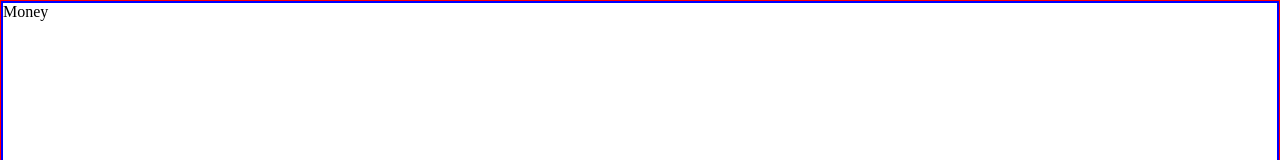
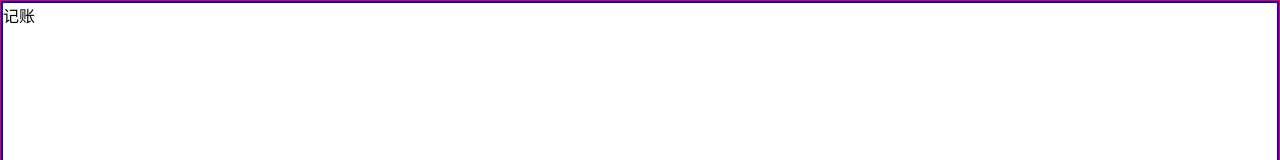
Before and after one commit to haxiedaimala/billing, a Vue app: page /#/money in a window 1280 px wide. Shown: the top 160 px of the page. Built offline with nearby package versions, Linux system fonts and the light colour scheme.

Commit message:
创建 <Layout/>组件，并使用插槽

```diff
--- /dev/null
+++ b/src/components/Layout.vue
@@ -0,0 +1,27 @@
+<script setup lang="ts">
+import Nav from '@/components/Nav.vue';
+</script>
+
+<template>
+  <div class="nav-wrapper">
+    <div class="content">
+      <slot/>
+    </div>
+    <Nav/>
+  </div>
+</template>
+
+<style lang="scss" scoped>
+.nav-wrapper {
+  border: 1px solid red;
+  height: 100vh;
+  display: flex;
+  flex-direction: column;
+
+  .content {
+    flex-grow: 1;
+    border: 2px solid blue;
+    overflow: auto;
+  }
+}
+</style>
--- a/src/main.ts
+++ b/src/main.ts
@@ -3,8 +3,8 @@ import App from './App.vue';
 import './registerServiceWorker';
 import router from './router';
 import store from './store';
-import Nav from '@/components/Nav.vue';
+import Layout from '@/components/Layout.vue';
 
 const app = createApp(App);
-app.component('Nav', Nav);
+app.component('Layout', Layout);
 app.use(store).use(router).mount('#app');
--- a/src/views/Label.vue
+++ b/src/views/Label.vue
@@ -2,25 +2,8 @@
 </script>
 
 <template>
-  <div class="nav-wrapper">
-    <div class="content">
-      <p>label</p>
-    </div>
-    <Nav/>
-  </div>
+  <Layout>Label</Layout>
 </template>
 
 <style lang="scss" scoped>
-.nav-wrapper {
-  border: 1px solid red;
-  height: 100vh;
-  display: flex;
-  flex-direction: column;
-
-  .content {
-    flex-grow: 1;
-    border: 2px solid blue;
-    overflow: auto;
-  }
-}
 </style>
--- a/src/views/Money.vue
+++ b/src/views/Money.vue
@@ -2,25 +2,8 @@
 </script>
 
 <template>
-  <div class="nav-wrapper">
-    <div class="content">
-      <p>Money</p>
-    </div>
-    <Nav/>
-  </div>
+  <Layout>记账</Layout>
 </template>
 
 <style lang="scss" scoped>
-.nav-wrapper {
-  border: 1px solid red;
-  height: 100vh;
-  display: flex;
-  flex-direction: column;
-
-  .content {
-    flex-grow: 1;
-    border: 2px solid blue;
-    overflow: auto;
-  }
-}
 </style>
--- a/src/views/Statistics.vue
+++ b/src/views/Statistics.vue
@@ -2,25 +2,8 @@
 </script>
 
 <template>
-  <div class="nav-wrapper">
-    <div class="content">
-      <p>statistics</p>
-    </div>
-    <Nav/>
-  </div>
+  <Layout>Statistics</Layout>
 </template>
 
 <style lang="scss" scoped>
-.nav-wrapper {
-  border: 1px solid red;
-  height: 100vh;
-  display: flex;
-  flex-direction: column;
-
-  .content {
-    flex-grow: 1;
-    border: 2px solid blue;
-    overflow: auto;
-  }
-}
 </style>
```
